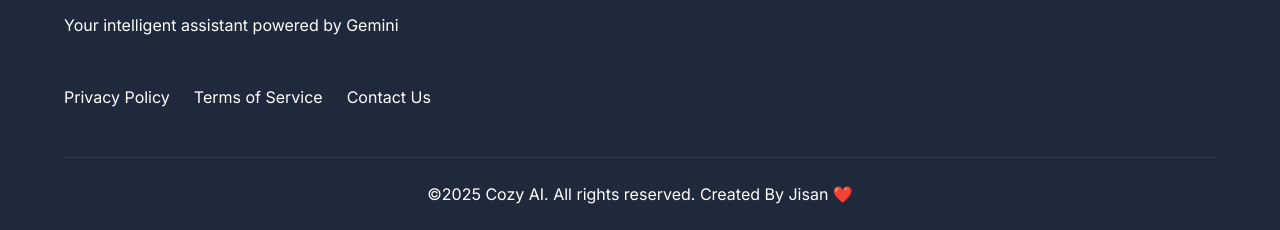
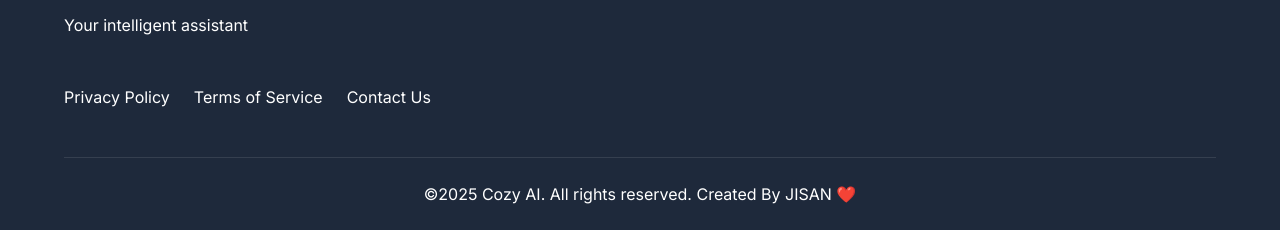
Before and after one commit to thealexcode/CozyAi, a plain HTML site: page index.html in a window 1280 px wide. Shown: the part 1926-2156 px from the top of the page. Drawn offline with Linux system fonts and the light colour scheme.

Commit message:
update index.html

```diff
--- a/index.html
+++ b/index.html
@@ -106,7 +106,7 @@
                         <i class="fas fa-robot"></i>
                         <span>Cozy AI</span>
                     </div>
-                    <p>Your intelligent assistant powered by Gemini</p>
+                    <p>Your intelligent assistant</p>
                 </div>
                 <div class="footer-links">
                     <a href="#">Privacy Policy</a>
@@ -115,7 +115,7 @@
                 </div>
             </div>
             <div class="footer-copyright">
-                <p>&copy;2025 Cozy AI. All rights reserved. Created By Jisan ❤️</p>
+                <p>&copy;2025 Cozy AI. All rights reserved. Created By JISAN ❤️</p>
             </div>
         </div>
     </footer>
```
